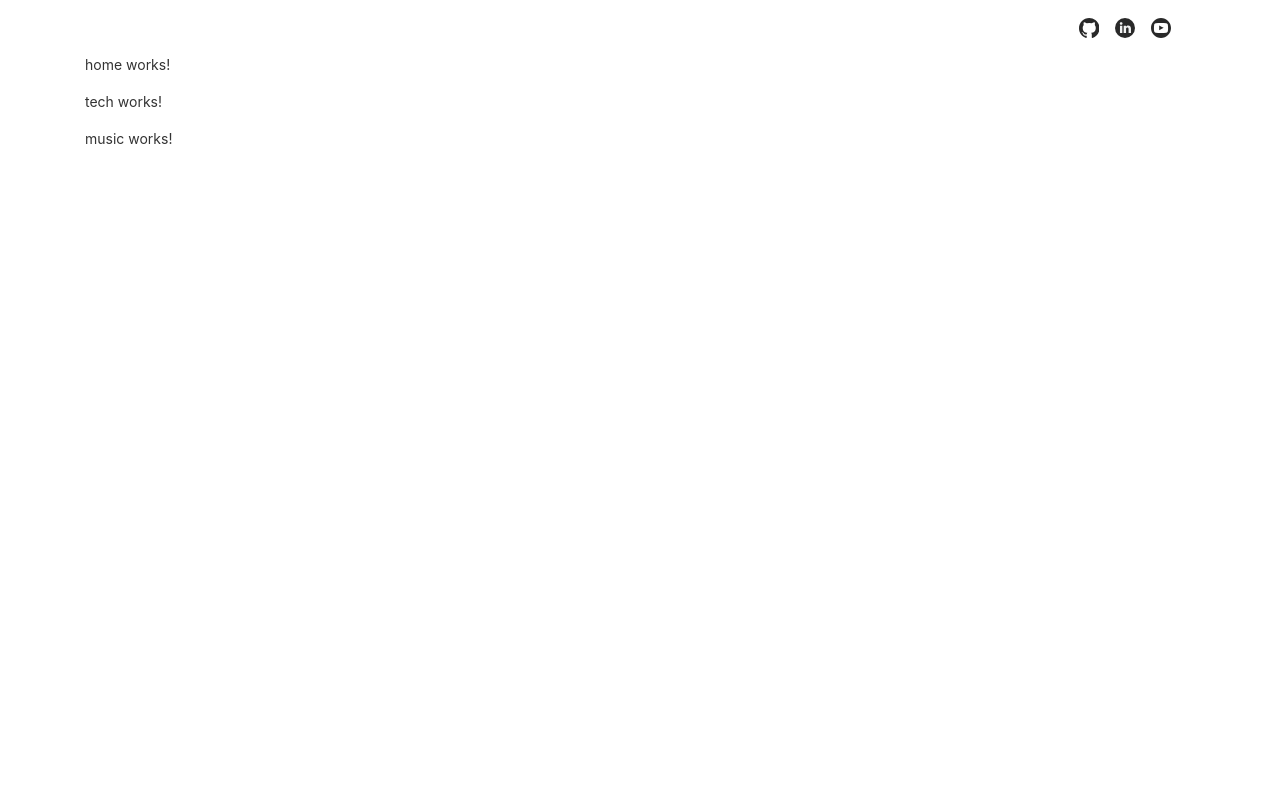
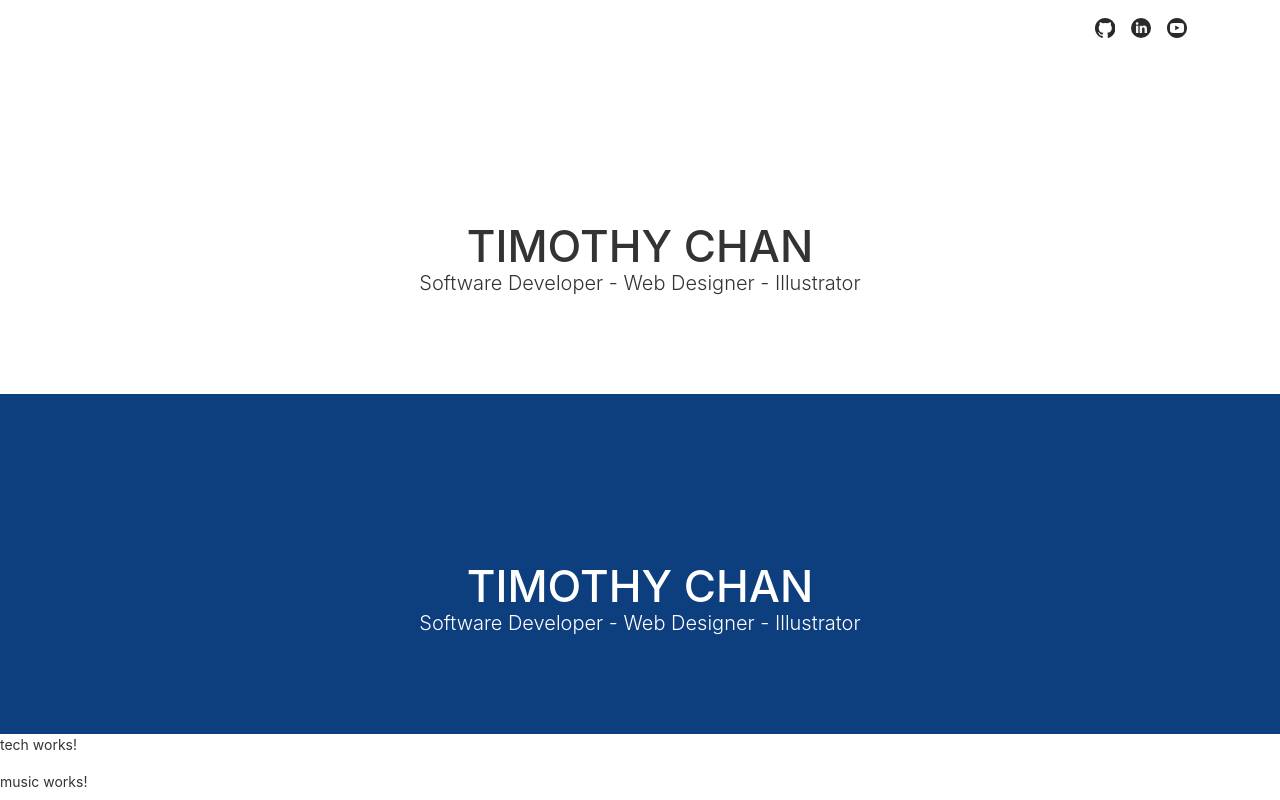
Before and after one commit to timc986/timc986.github.io, an Angular app: page / in a window 1280 px wide. Built offline with nearby package versions, Linux system fonts and the light colour scheme.

Commit message:
create different colour sections

```diff
--- a/src/app/app.component.html
+++ b/src/app/app.component.html
@@ -1,5 +1,5 @@
+  <nav class="navbar">
     <div class="container">
-  <nav class="navbar">
       <!-- <span class="navbar-brand mb-0 h1">Timothy Chan</span> -->
       <div class="spacer"></div>
       <div>
@@ -26,7 +26,7 @@
                 preserveAspectRatio="xMidYMid meet" viewBox="0 0 112.196 112.196">
                 <rect width="400" height="400" fill="none" />
                 <title>LinkedIn</title>
-              <circle style="fill:#292929;" cx="56.098" cy="56.097" r="56.098"/>
+                <circle style="fill:#292929;" cx="56.098" cy="56.097" r="56.098" />
                 <path d="M89.616,60.611v23.128H76.207V62.161c0-5.418-1.936-9.118-6.791-9.118
               c-3.705,0-5.906,2.491-6.878,4.903c-0.353,0.862-0.444,2.059-0.444,3.268v22.524H48.684c0,0,0.18-36.546,0-40.329h13.411v5.715
               c-0.027,0.045-0.065,0.089-0.089,0.132h0.089v-0.132c1.782-2.742,4.96-6.662,12.085-6.662
@@ -57,6 +57,7 @@
           </li>
         </ul>
       </div>
+    </div>
   </nav>
 
   <app-home></app-home>
@@ -64,4 +65,3 @@
   <app-tech></app-tech>
 
   <app-music></app-music>
-</div>
--- a/src/app/home/home.component.html
+++ b/src/app/home/home.component.html
@@ -1 +1,33 @@
-<p>home works!</p>
+<header class="masthead text-center">
+  <div class="container d-flex align-items-center flex-column">
+    <!-- Masthead Avatar Image-->
+    <!-- <img class="masthead-avatar mb-5" src="assets/img/avataaars.svg" alt="" /> -->
+    <!-- Masthead Heading-->
+    <h1 class="masthead-heading text-uppercase mb-0">Timothy Chan</h1>
+    <!-- Icon Divider-->
+    <div class="divider-custom divider-light">
+      <div class="divider-custom-line"></div>
+      <div class="divider-custom-icon"><i class="fas fa-star"></i></div>
+      <div class="divider-custom-line"></div>
+    </div>
+    <!-- Masthead Subheading-->
+    <p class="masthead-subheading font-weight-light mb-0">Software Developer - Web Designer - Illustrator</p>
+  </div>
+</header>
+
+<section class="masthead bg-primary text-white text-center">
+  <div class="container d-flex align-items-center flex-column">
+    <!-- Masthead Avatar Image-->
+    <!-- <img class="masthead-avatar mb-5" src="assets/img/avataaars.svg" alt="" /> -->
+    <!-- Masthead Heading-->
+    <h1 class="masthead-heading text-uppercase mb-0">Timothy Chan</h1>
+    <!-- Icon Divider-->
+    <div class="divider-custom divider-light">
+      <div class="divider-custom-line"></div>
+      <div class="divider-custom-icon"><i class="fas fa-star"></i></div>
+      <div class="divider-custom-line"></div>
+    </div>
+    <!-- Masthead Subheading-->
+    <p class="masthead-subheading font-weight-light mb-0">Software Developer - Web Designer - Illustrator</p>
+  </div>
+</section>
--- a/src/app/home/home.component.scss
+++ b/src/app/home/home.component.scss
@@ -0,0 +1,17 @@
+.masthead {
+  padding-top: calc(6rem + 74px);
+  padding-bottom: 6rem;
+}
+
+.masthead .masthead-heading {
+  font-size: 2.75rem;
+  line-height: 2.75rem;
+}
+
+.masthead .masthead-subheading {
+  font-size: 1.25rem;
+}
+
+.masthead .masthead-avatar {
+  width: 15rem;
+}
--- a/src/styles.scss
+++ b/src/styles.scss
@@ -15,3 +15,7 @@ body {
 .svg-icon-button:active {
   opacity: 0.6;
 }
+
+.bg-primary {
+  background-color: #0d3e7d !important;
+}
```
Lines whose indentation alone changed are shown as unchanged.
